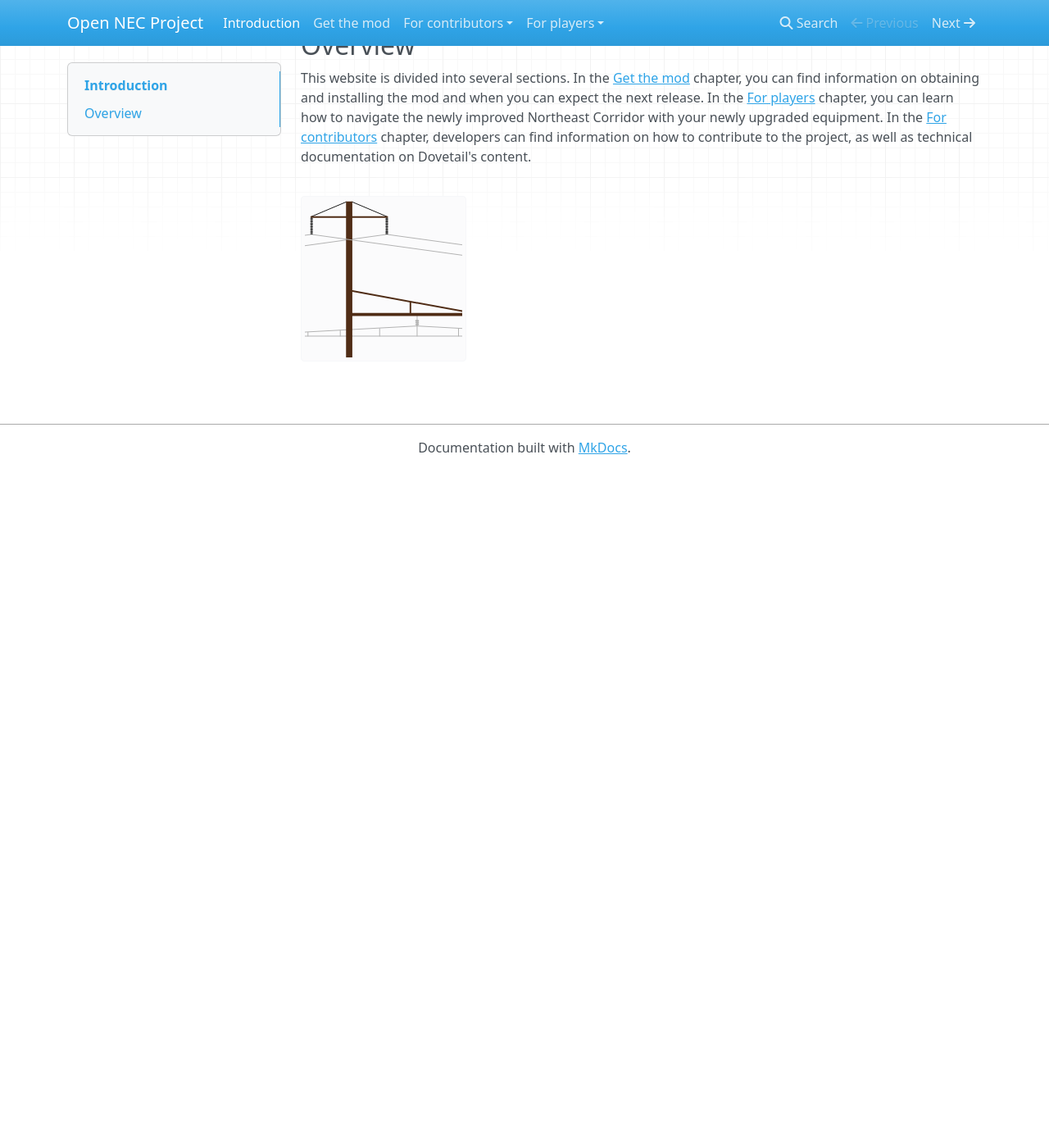
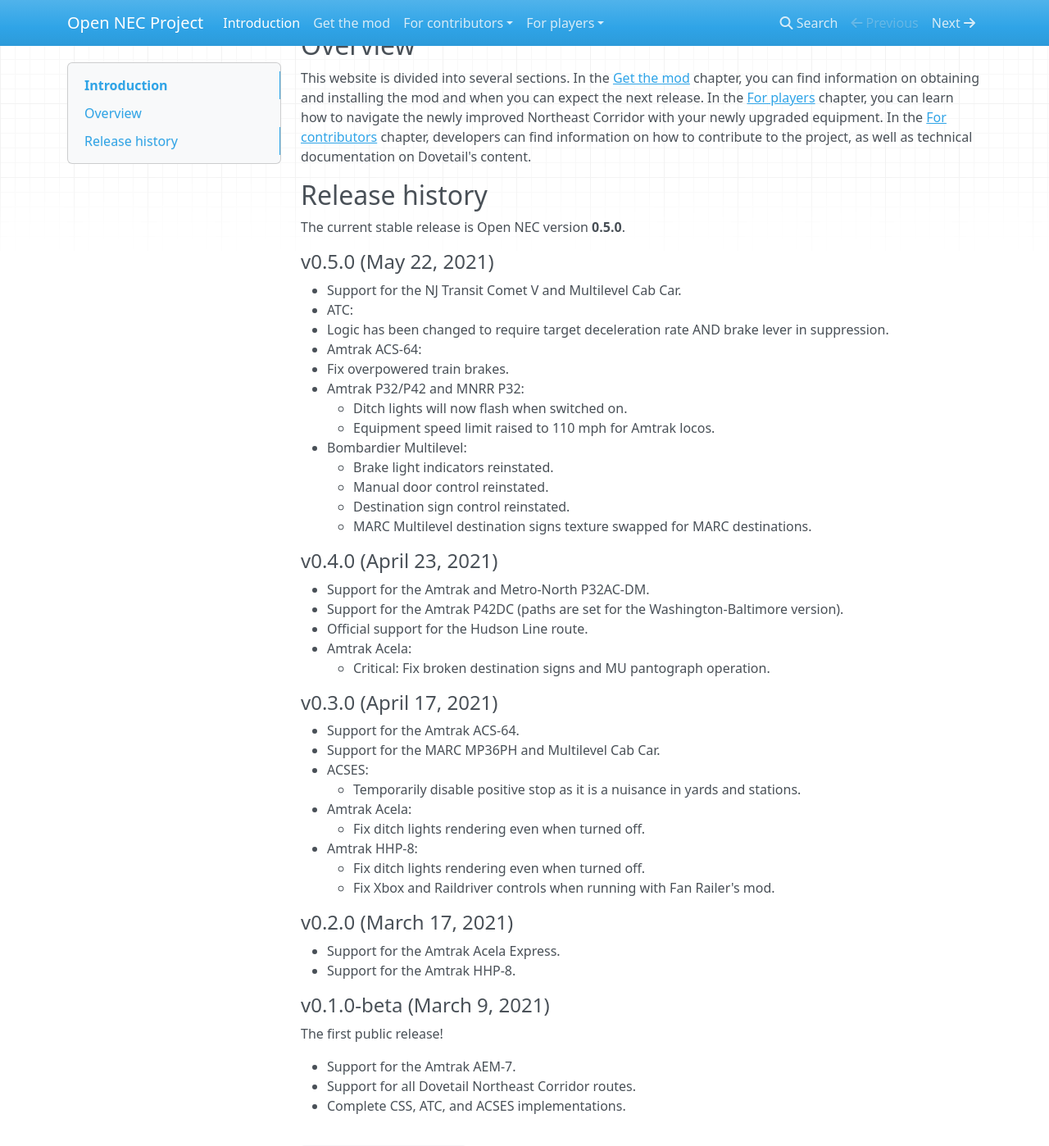
Before and after one commit to YoRyan/open-nec, an MkDocs documentation site: the page built from Docs/index.md, in a window 1280 px wide and 1400 px high, scrolled down 1348 px. Shown: the whole window at 82% size. Built offline with MkDocs 1.6.1, drawn with Linux system fonts in a browser that asks for light colours; nearby versions of some CDN libraries; before the commit the page ends 1922 px from its top, so only the background shows below that; some of the changed text lies outside the part shown.

Commit message:
docs: publish the changelog on the homepage

```diff
--- a/Docs/index.md
+++ b/Docs/index.md
@@ -6,7 +6,7 @@
 
 To make this all possible, the project provides drop-in replacements for Dovetail's Lua bytecode. With control of the Lua scripting, we have complete control over the behavior of locomotive's systems, as well as the route's signaling system. Thus, we can fix bugs and make dramatic improvements to the gameplay experience.
 
-Currently, the project consists of a single enhancement mod for several Amtrak locomotives, as well as complete Automatic Train Control (ATC) and Advanced Civil Speed Enforcement System (ACSES) implementations.
+Currently, the project enhances most of the Northeast Corridor locomotives available for Train Simulator, adding complete Automatic Train Control (ATC) and Advanced Civil Speed Enforcement System (ACSES) implementations.
 
 Locomotives overhauled by the Open NEC project include:
 
@@ -30,4 +30,57 @@
 
 This website is divided into several sections. In the [Get the mod](installation) chapter, you can find information on obtaining and installing the mod and when you can expect the next release. In the [For players](for-players) chapter, you can learn how to navigate the newly improved Northeast Corridor with your newly upgraded equipment. In the [For contributors](for-contributors) chapter, developers can find information on how to contribute to the project, as well as technical documentation on Dovetail's content.
 
+## Release history
+
+The current stable release is Open NEC version **0.5.0**.
+
+#### v0.5.0 (May 22, 2021)
+
+- Support for the NJ Transit Comet V and Multilevel Cab Car.
+- ATC:
+   - Logic has been changed to require target deceleration rate AND brake lever in suppression.
+- Amtrak ACS-64:
+   - Fix overpowered train brakes.
+- Amtrak P32/P42 and MNRR P32:
+    - Ditch lights will now flash when switched on.
+    - Equipment speed limit raised to 110 mph for Amtrak locos.
+- Bombardier Multilevel:
+    - Brake light indicators reinstated.
+    - Manual door control reinstated.
+    - Destination sign control reinstated.
+    - MARC Multilevel destination signs texture swapped for MARC destinations.
+
+#### v0.4.0 (April 23, 2021)
+
+- Support for the Amtrak and Metro-North P32AC-DM.
+- Support for the Amtrak P42DC (paths are set for the Washington-Baltimore version).
+- Official support for the Hudson Line route.
+- Amtrak Acela:
+    - Critical: Fix broken destination signs and MU pantograph operation.
+
+#### v0.3.0 (April 17, 2021)
+
+- Support for the Amtrak ACS-64.
+- Support for the MARC MP36PH and Multilevel Cab Car.
+- ACSES:
+    - Temporarily disable positive stop as it is a nuisance in yards and stations.
+- Amtrak Acela:
+    - Fix ditch lights rendering even when turned off.
+- Amtrak HHP-8:
+    - Fix ditch lights rendering even when turned off.
+    - Fix Xbox and Raildriver controls when running with Fan Railer's mod.
+
+#### v0.2.0 (March 17, 2021)
+
+- Support for the Amtrak Acela Express.
+- Support for the Amtrak HHP-8.
+
+#### v0.1.0-beta (March 9, 2021)
+
+The first public release!
+
+- Support for the Amtrak AEM-7.
+- Support for all Dovetail Northeast Corridor routes.
+- Complete CSS, ATC, and ACSES implementations.
+
 ![Project logo](opennec-logo.svg)
```
